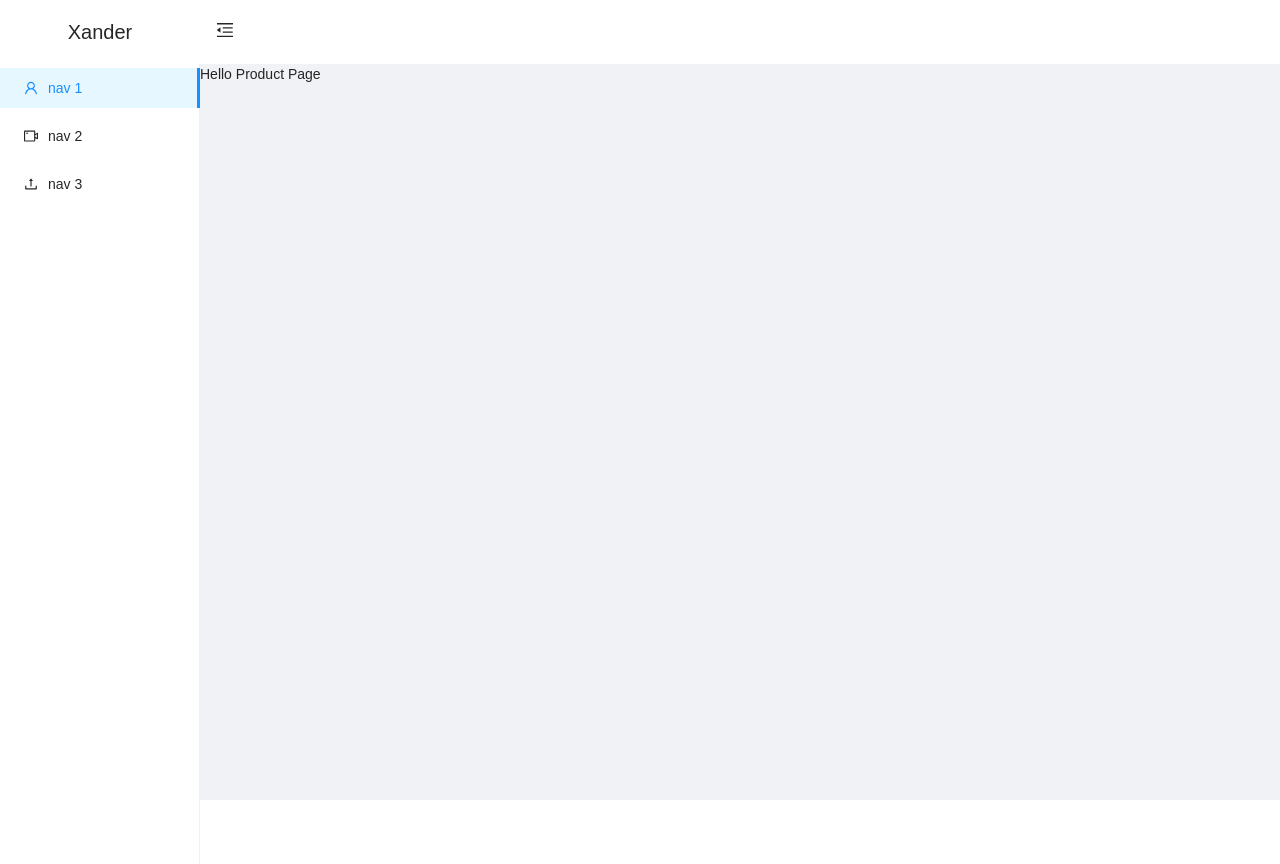
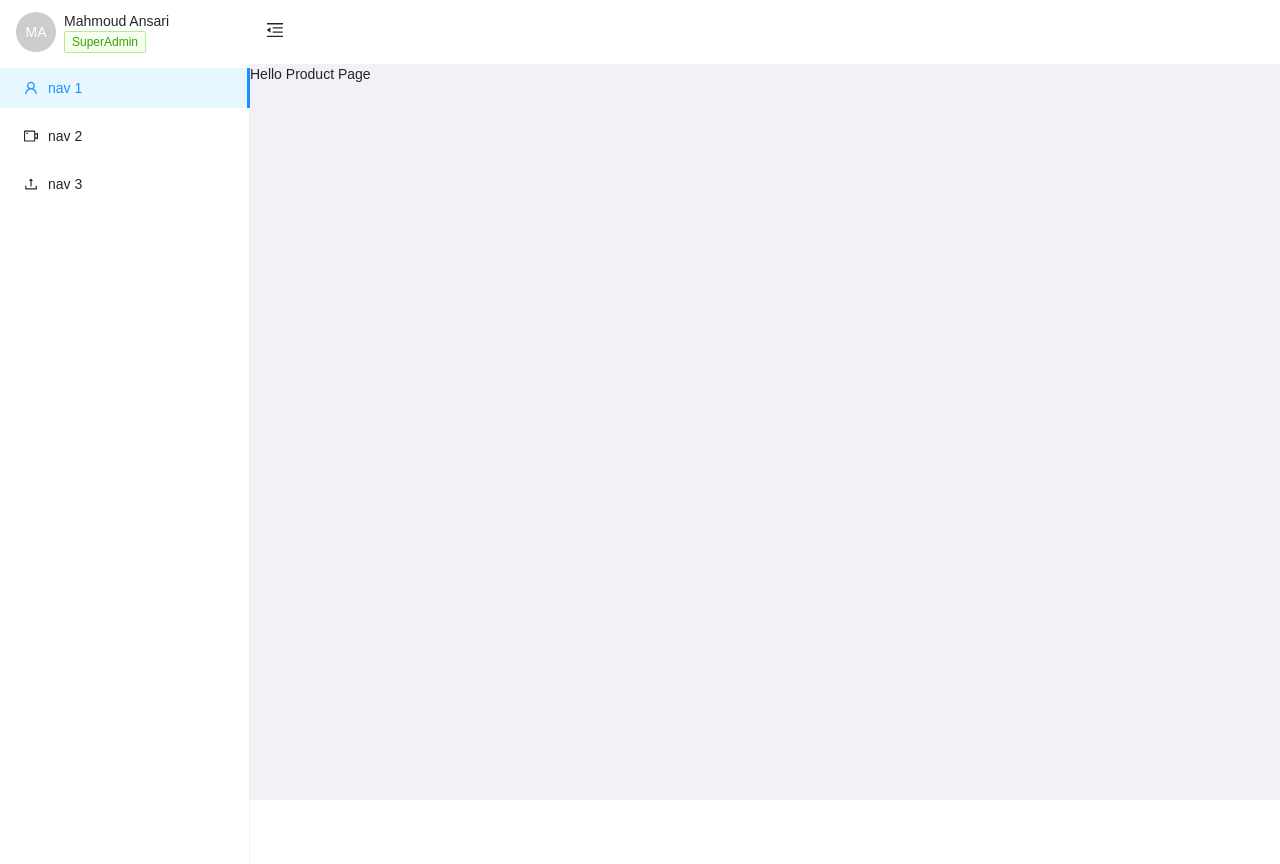
Before and after one commit to xander-zero/food-website, a Next.js app: page /panel/products in a window 1280 px wide. Built offline with nearby package versions, Linux system fonts and the light colour scheme.

Commit message:
feat:create avatar profile for sidebar

```diff
--- a/src/layout/PanelLayout.js
+++ b/src/layout/PanelLayout.js
@@ -5,16 +5,30 @@ import {
   UserOutlined,
   VideoCameraOutlined,
 } from "@ant-design/icons";
-import { Layout, Menu } from "antd";
+import { Avatar, Layout, Menu, Tag } from "antd";
 import React, { useState } from "react";
 const { Header, Sider, Content } = Layout;
 export function PanelLayout({ children }) {
   const [collapsed, setCollapsed] = useState(false);
   return (
     <Layout className="h-[100vh]">
-      <Sider trigger={null} collapsible collapsed={collapsed} theme="light">
-        <div className="logo w-[100%] h-16 flex items-center justify-center text-xl">
-          Xander
+      <Sider
+        trigger={null}
+        collapsible
+        collapsed={collapsed}
+        theme="light"
+        width={250}
+      >
+        <div className="logo w-[100%] h-16 flex items-center p-4 text-xl">
+          <Avatar size="large">MA</Avatar>
+          {!collapsed && (
+            <div className="flex flex-col mx-2">
+              <p className="text-sm">Mahmoud Ansari</p>
+              <p className="text-xs">
+                <Tag color="green">SuperAdmin</Tag>
+              </p>
+            </div>
+          )}
         </div>
         <Menu
           className="h-[100vh]"
```
